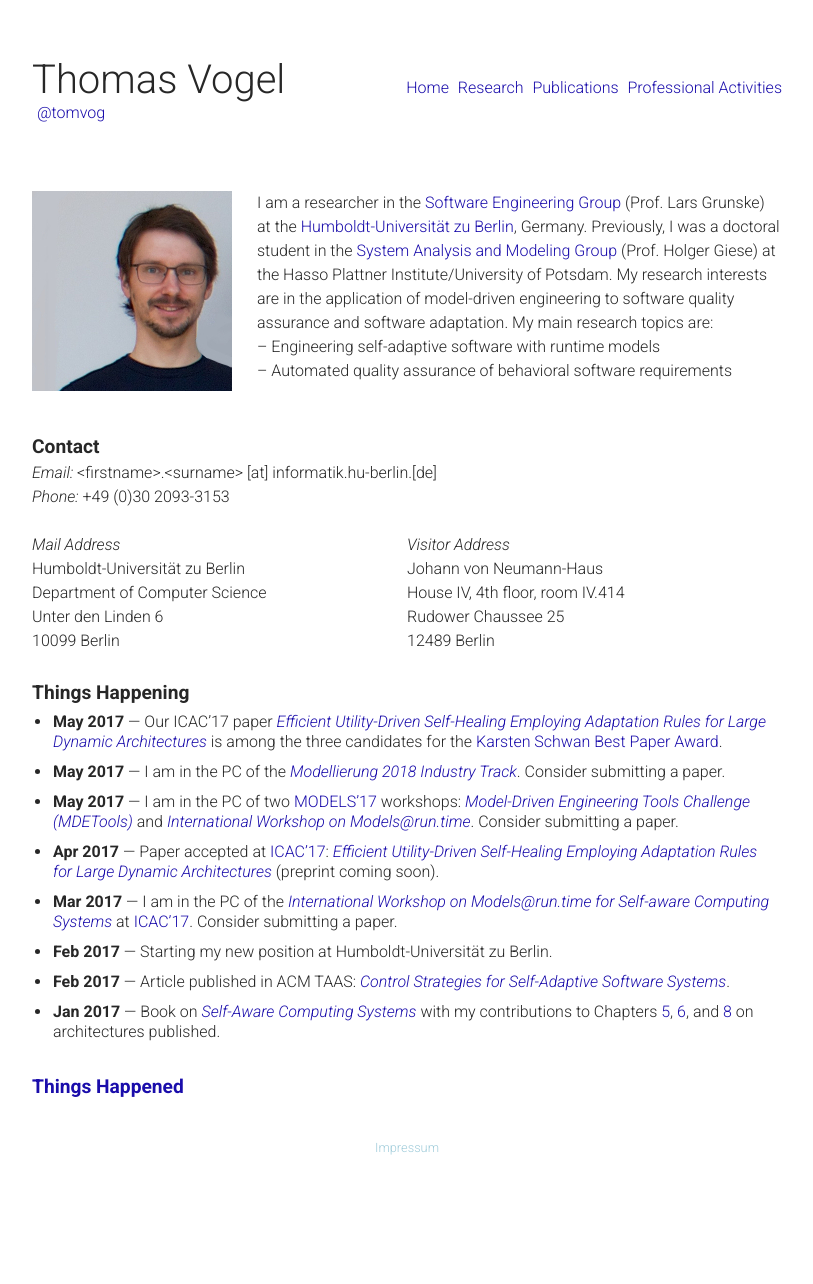
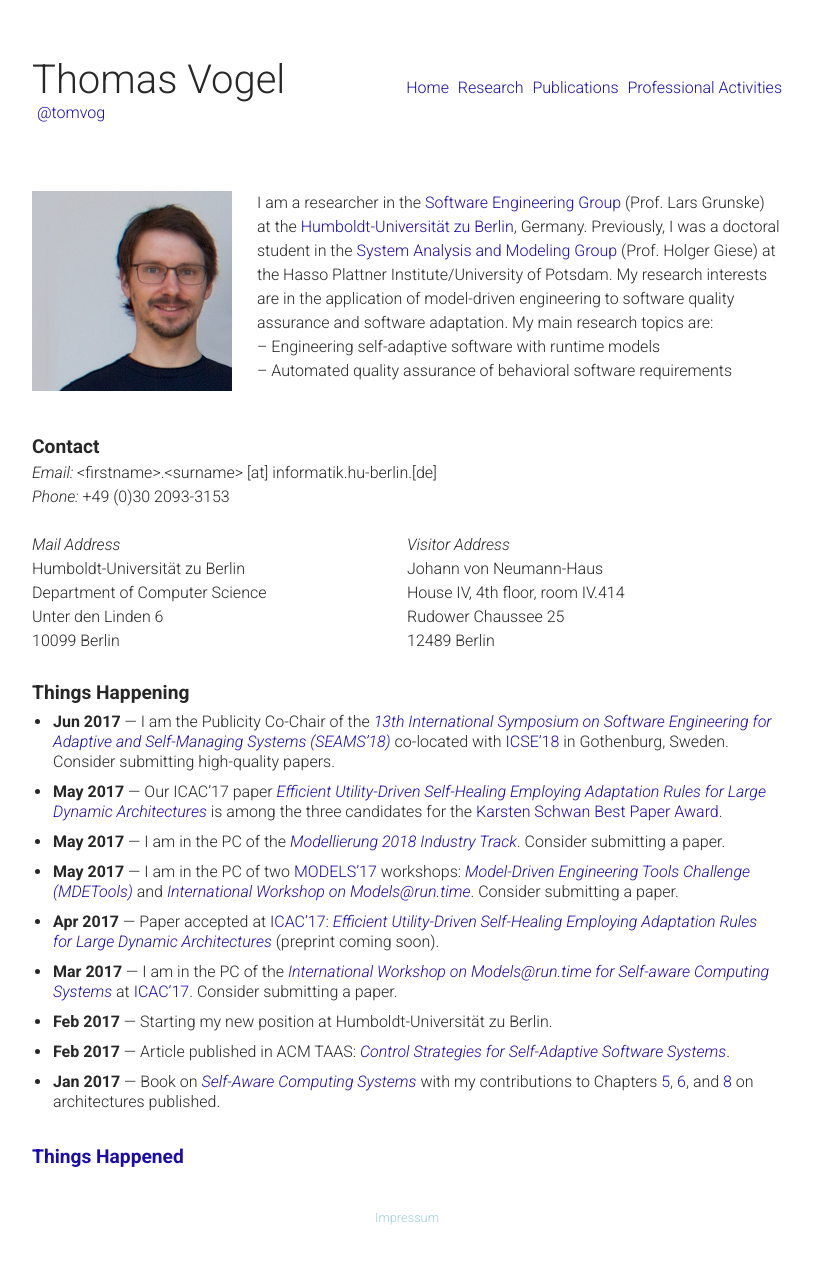
Before and after one commit to thomas-vogel/thomas-vogel.github.io, a Jekyll site: the page built from index.md, in a window 1280 px wide. Shown: the whole page, without its empty margins (233-1046 px from the left). Built offline with Jekyll 4.4.1, drawn with Linux system fonts in a browser that asks for light colours; before the commit the page ends 1214 px from its top, so only the background shows below that.

Commit message:
SEAMS18 and some corrections.

```diff
--- a/index.md
+++ b/index.md
@@ -44,6 +44,7 @@ My research interests are in the application of model-driven engineering to soft
 
 ## Things Happening
 
+* __Jun 2017__ --- I am the Publicity Co-Chair of the [_13th International Symposium on Software Engineering for Adaptive and Self-Managing Systems (SEAMS'18)_](http://www.icse2018.org/track/seams-2018-papers){:target="_blank"} co-located with [ICSE'18](http://www.icse2018.org){:target="_blank"} in Gothenburg, Sweden. Consider submitting high-quality papers.
 * __May 2017__ --- Our ICAC'17 paper [_Efficient Utility-Driven Self-Healing Employing Adaptation Rules for Large Dynamic Architectures_](publications/2017-ICAC) is among the three candidates for the [Karsten Schwan Best Paper Award](http://icac2017.ece.ohio-state.edu/program/program/){:target="_blank"}.
 * __May 2017__ --- I am in the PC of the [_Modellierung 2018 Industry Track_](http://modellierung2018.org/call/praxisforum-aufruf/){:target="_blank"}. Consider submitting a paper.
 * __May 2017__ --- I am in the PC of two [MODELS'17](http://www.cs.utexas.edu/models2017){:target="_blank"} workshops: [_Model-Driven Engineering Tools Challenge (MDETools)_](http://mase.cs.queensu.ca/mdetools/){:target="_blank"} and [_International Workshop on Models@run.time_](http://st.inf.tu-dresden.de/MRT17/){:target="_blank"}. Consider submitting a paper.
```
Also changed, not shown: _pages/publications/2017-ICAC.md (+1 -1 lines), _pages/publications/index.md (+1 -1 lines), _pages/publications/type.md (+1 -1 lines).
